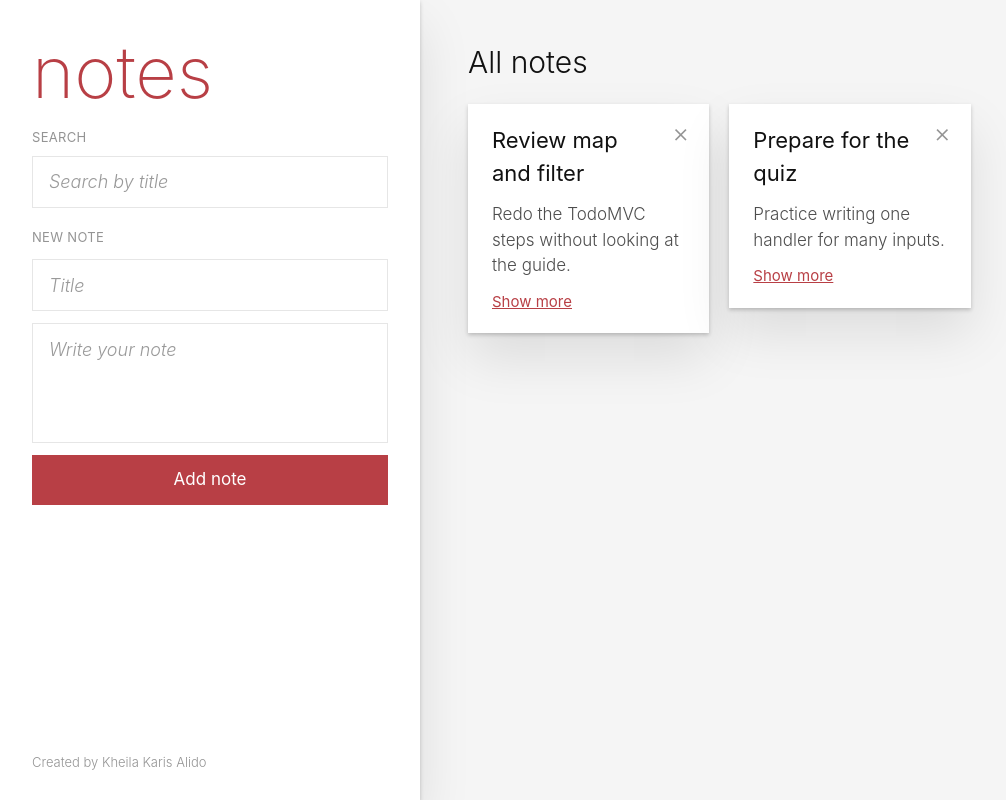
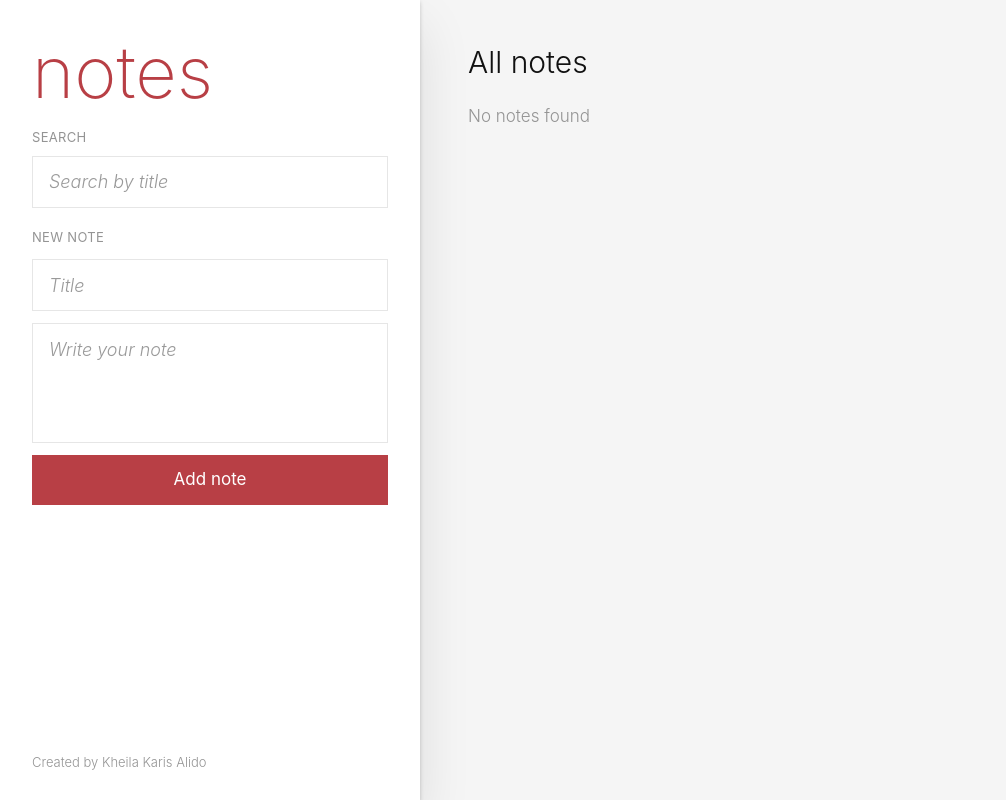
Before and after one commit to kheilakarisalido/csit340g7-notes, a React (Vite) app: page / in a window 1280 px wide. Shown: the whole page, without its empty margins (0-1006 px from the left). Built offline with nearby package versions, Linux system fonts and the light colour scheme.

Commit message:
feat: show a message when there are no notes

```diff
--- a/src/components/Notes.jsx
+++ b/src/components/Notes.jsx
@@ -2,19 +2,7 @@ import {useState} from 'react'
 import NoteCard from './NoteCard.jsx'
 
 function Notes() {
-  const [notes, setNotes] = useState([
-    {
-      id: 1,
-      title: "Review map and filter",
-      body: "Redo the TodoMVC steps without looking at the guide."
-    },
-    {
-      id: 2,
-      title: "Prepare for the quiz",
-      body: "Practice writing one handler for many inputs."
-    }
-  ]);
-
+  const [notes, setNotes] = useState([]);
     const [form, setForm] = useState({ title: '', body: '' })
 
     function handleChange(event) {
@@ -87,6 +75,7 @@ function Notes() {
       <section className="px-12 py-11">
         <h2 className="mb-6 text-3xl">All notes</h2>
 
+        {notes.length > 0 ? (
           <ul className="grid grid-cols-3 items-start gap-5">
             {notes.map((note) => (
               <li
@@ -104,6 +93,9 @@ function Notes() {
               </li>
             ))}
           </ul>
+        ) : (
+          <p className="text-[17px] text-[#949494]">No notes found</p>
+        )}
       </section>
     </div>
   )
```
Lines whose indentation alone changed are shown as unchanged.
